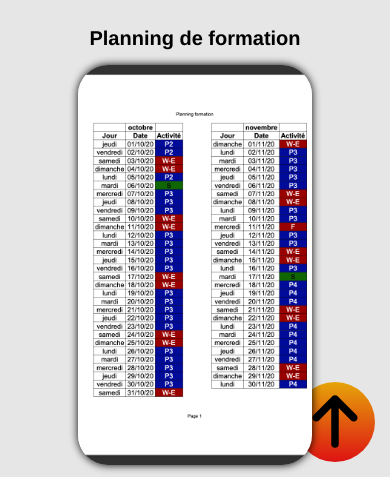
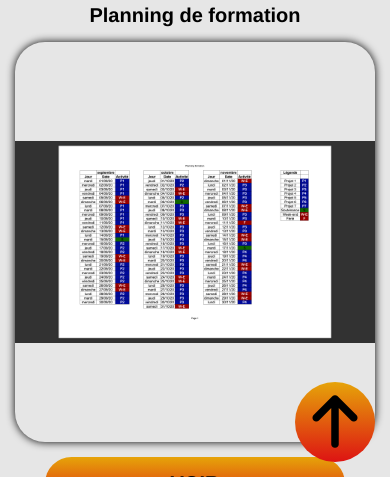
Before and after one commit to Corentin-DAUCHER/Mon-parcours, a website: page index.html in a window 390 px wide. Shown: the part 367-844 px from the top of the page. Drawn offline with Linux system fonts and the light colour scheme; a web font is replaced by a local one.

Commit message:
Fix sur le responsive.

```diff
--- a/index.html
+++ b/index.html
@@ -270,7 +270,8 @@
         <div class="container">
 
             <h3 class="title">MON PARCOURS</h3>
-            <h3>Dérnière mise à jour : 13/11/2020</h3>
+            <h3>Dérnière mise à jour :</h3>
+            <h3>16/11/2020</h3>
 
         </div>
 
--- a/sass/main.scss
+++ b/sass/main.scss
@@ -21,6 +21,7 @@ body{
         position: fixed;
         bottom: 15px;
         right: 15px;
+        z-index: 3;
         border-radius: 50%;
         background: $go_up_bg_color;
 
--- a/sass/pages/__index.scss
+++ b/sass/pages/__index.scss
@@ -12,8 +12,11 @@
         justify-content: center;
 
         .projet{
-            width: 60%;
-            margin: 0px auto;
+            width: 100%;
+            padding: 0px 15px;
+            flex-direction: column;
+            align-items: center;
+            justify-content: center;
 
             .container{
                 width: 100%;
@@ -37,6 +40,10 @@
 
                 &__livrable{
                     width: 100%;
+                    display: flex;
+                    flex-direction: column;
+                    align-items: center;
+                    justify-content: center;
 
                     .title{
                         width: 100%;
@@ -50,6 +57,7 @@
                     .preview{
                         height: 400px;
                         width: 100%;
+                        max-width: 800px;
                         border-radius: 30px;
                         box-shadow: 0px 0px 9px 0px #000000;
 
@@ -57,10 +65,7 @@
                             height: 100%;
                             width: 100%;
                             border-radius: 30px;
-
-                            @media all and (max-width: 1200px){
-                                object-fit: cover;
-                            }
+                            object-fit: contain;
                         }
                     }
 
@@ -77,6 +82,7 @@
 
                             &:hover{
                                 animation: scale 200ms 0ms linear both;
+                                background: $lighten_bg_color;
                             }
                         }
                     }
```
Also changed, not shown: style/css/style.css, 2 other files.
